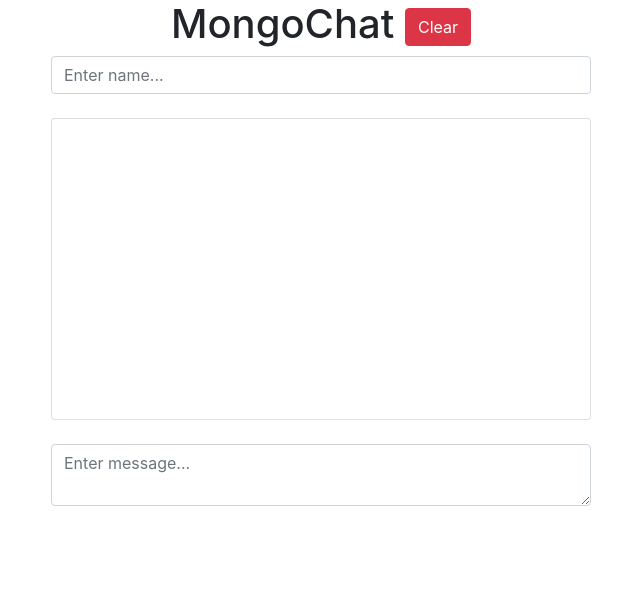
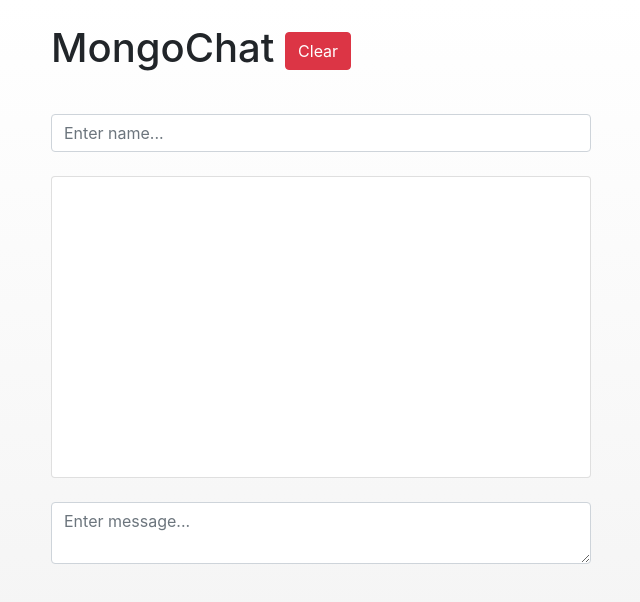
Before and after one commit to ArkejGit/MongoChat, a website: page index.html in a window 1280 px wide. Shown: the whole page, without its empty margins (34-674 px from the left). Drawn offline with nearby package versions, Linux system fonts and the light colour scheme; no server answers.

Commit message:
Improve styling, UX and fix bugs with content overlaping chat window

```diff
--- a/index.html
+++ b/index.html
@@ -10,10 +10,12 @@
 <div class="container">
 	<div class="row">
 		<div class="col-md-6 col-md-offset-3 col-sm-12">
-			<h1 class="text-center">
+			<br>
+			<h1 class="text-xs-center">
 				MongoChat
 				<button id="clearBtn" class="btn btn-danger">Clear</button>
 			</h1>
+			<br>
 			<div id="status"></div>
 			<div id="chat">
 				<input type="text" id="username" class="form-control" placeholder="Enter name...">
--- a/js.js
+++ b/js.js
@@ -16,10 +16,13 @@
 	var setStatus = function(s){
 		//Set status
 		status.textContent = s;
+		if (!status.classList.contains('alert','alert-info')) status.classList.add('alert','alert-info');
 
 		if(s != statusDefault) {
 			var delay = setTimeout(function() {
 				setStatus(statusDefault);
+				console.log('test');
+				status.classList.remove('alert','alert-info');
 			}, 4000);
 		}
 	}
@@ -39,7 +42,7 @@
 					//build out message div
 					var message = document.createElement('div');
 					message.setAttribute('class', 'chat-message');
-					message.textContent = data[i].name + ': ' + data[i].message;
+					message.innerHTML = `<b>${data[i].name}:</b> <p>${data[i].message}</p>`;
 					messages.appendChild(message);
 					messages.insertBefore(message, messages.firstChild);
 				}
--- a/style.css
+++ b/style.css
@@ -1,3 +1,38 @@
+html {
+	min-height: 100%;
+}
+
+body {
+	min-height: 100%;
+	background: rgba(255,255,255,1);
+	background: -moz-linear-gradient(top, rgba(255,255,255,1) 0%, rgba(242,242,242,1) 100%);
+	background: -webkit-gradient(left top, left bottom, color-stop(0%, rgba(255,255,255,1)), color-stop(100%, rgba(242,242,242,1)));
+	background: -webkit-linear-gradient(top, rgba(255,255,255,1) 0%, rgba(242,242,242,1) 100%);
+	background: -o-linear-gradient(top, rgba(255,255,255,1) 0%, rgba(242,242,242,1) 100%);
+	background: -ms-linear-gradient(top, rgba(255,255,255,1) 0%, rgba(242,242,242,1) 100%);
+	background: linear-gradient(to bottom, rgba(255,255,255,1) 0%, rgba(242,242,242,1) 100%);
+	filter: progid:DXImageTransform.Microsoft.gradient( startColorstr='#ffffff', endColorstr='#f2f2f2', GradientType=0 );
+}
+
 #messages {
 	height: 300px;
+	padding: 0;
+	overflow: auto;
 }
+
+.chat-message {
+	padding: 5px 10px 5px 10px;
+	word-wrap: break-word;
+}
+
+.chat-message:nth-child(even) {
+	background: rgba(251,251,251,1);
+}
+
+#status {
+	padding: 5px;
+	-webkit-transition: all 0.5s ease;
+    -moz-transition: all 0.5s ease;
+    -o-transition: all 0.5s ease;
+    transition: all 0.5s ease;
+}
```
